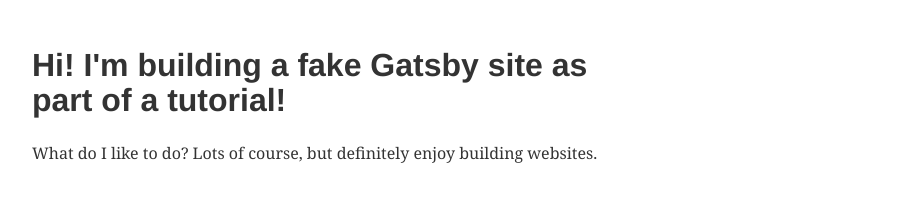
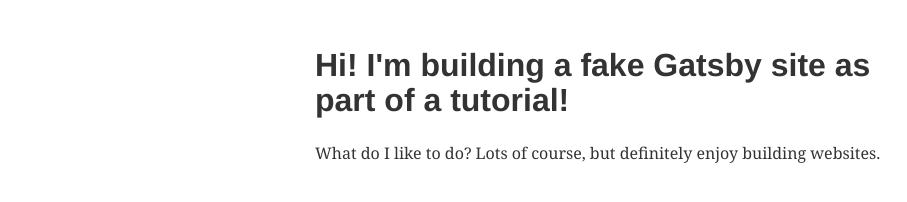
Before and after one commit to victoria-kaihe/tutorial-three, a Gatsby site: page / in a window 1280 px wide. Shown: the whole page, without its empty margins (16-923 px from the left). Built offline with nearby package versions, Linux system fonts and the light colour scheme; Gatsby itself is replaced by a stand-in of ours.

Commit message:
import layout component to index.js

```diff
--- a/src/pages/index.js
+++ b/src/pages/index.js
@@ -1,10 +1,11 @@
 import React from "react"
+import Layout from "../components/layout"
 
 export default () => (
-<div style={{ margin: `3rem`, maxWidth: 600 }}>
+<Layout>
   <h1>Hi! I'm building a fake Gatsby site as part of a tutorial!</h1>
   <p>
     What do I like to do? Lots of course, but definitely enjoy building websites.
   </p>
-</div>
+  </Layout>
 )
```
